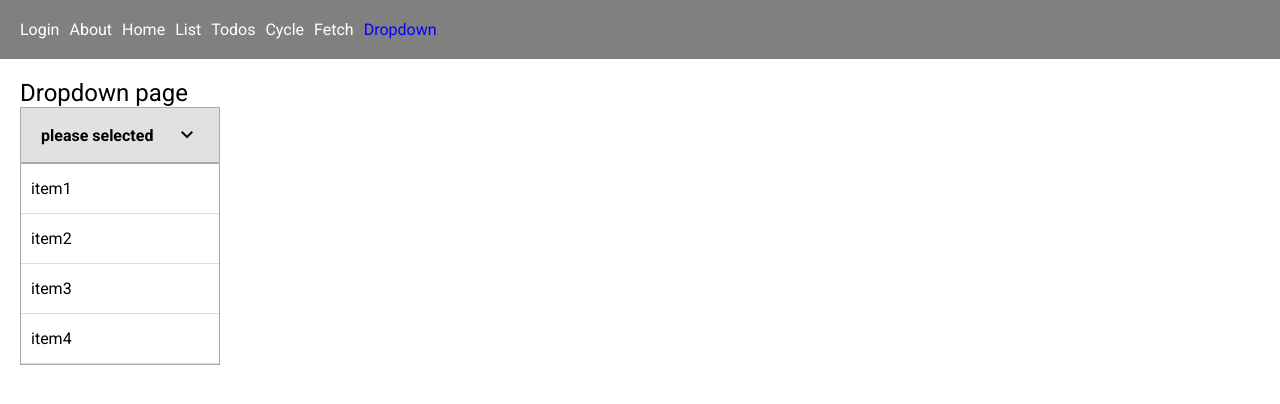
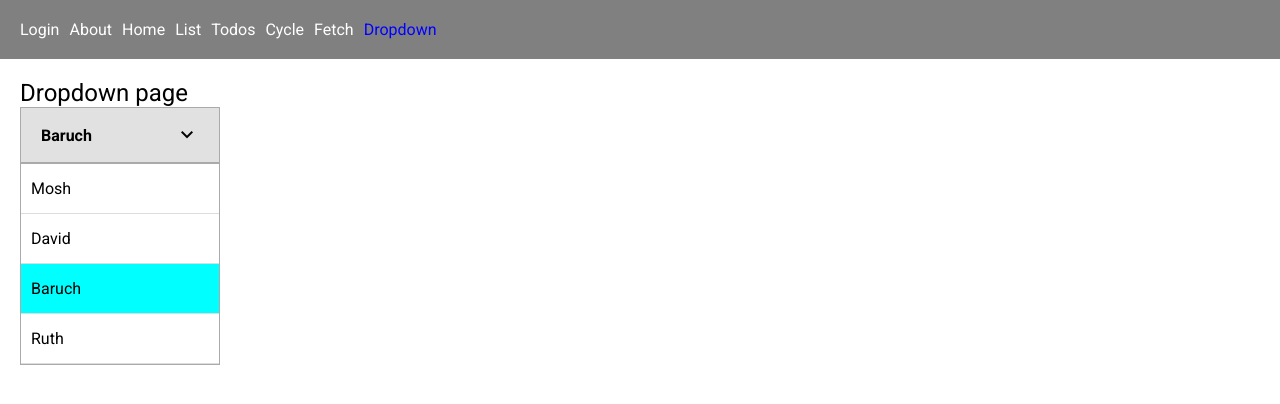
Before and after one commit to zadahead/IAI-React-6-2025, a React (Vite) app: page /dropdown in a window 1280 px wide. Shown: the top 404 px of the page. Built offline with nearby package versions, Linux system fonts and the light colour scheme.

Commit message:
dropdown final

```diff
--- a/src/UIKit/Elements/dropdown/Dropdown.jsx
+++ b/src/UIKit/Elements/dropdown/Dropdown.jsx
@@ -1,19 +1,74 @@
+import { useEffect, useRef, useState } from 'react';
 import { Icon } from '../Icon';
 import './dropdown.css';
 
-export const Dropdown = () => {
+export const Dropdown = ({ list, selected, onChange }) => {
+    const [isOpen, setIsOpen] = useState(true);
+    const wrapRef = useRef();
+
+    useEffect(() => {
+        document.body.addEventListener("click", handleClose);
+
+        return () => {
+            document.body.removeEventListener("click", handleClose);
+        }
+    }, [])
+
+    const handleClose = (e) => {
+        if (!wrapRef.current) return;
+
+        if (wrapRef.current.contains(e.target)) {
+            return;
+        }
+
+        setIsOpen(false);
+    }
+
+    const handleToggle = (e) => {
+        e.stopPropagation();
+        setIsOpen(!isOpen);
+    }
+
+    const renderTitle = () => {
+        if (selected) {
+            const item = list.find(item => item.key === selected);
+            if (item) {
+                return item.value;
+            }
+        }
+
+        return "please select"
+    }
+
+    const handleSelect = (item) => {
+        onChange(item.key);
+        setIsOpen(false);
+    }
+
+    const getItemStyle = (item) => {
+        if (item.key === selected) {
+            return "list_item selected"
+        }
+        return "list_item"
+    }
+
     return (
-        <div className="dropdown">
-            <div className="trigger">
-                <div className="selected_value">please selected</div>
+        <div className="dropdown" ref={wrapRef}>
+            <div className="trigger" onClick={handleToggle}>
+                <div className="selected_value">{renderTitle()}</div>
                 <Icon i="keyboard_arrow_down" />
             </div>
-            <ul className='list'>
-                <li className='list_item'>item1</li>
-                <li className='list_item'>item2</li>
-                <li className='list_item'>item3</li>
-                <li className='list_item'>item4</li>
-            </ul>
+            {isOpen && (
+                <ul className='list'>
+                    {list.map((item) => (
+                        <li
+                            key={item.key}
+                            className={getItemStyle(item)}
+                            onClick={() => handleSelect(item)}
+                        >{item.value}</li>
+                    ))}
+                </ul>
+            )}
         </div>
     )
 }
--- a/src/UIKit/Elements/dropdown/dropdown.css
+++ b/src/UIKit/Elements/dropdown/dropdown.css
@@ -47,3 +47,7 @@
     background-color: #eee;
     cursor: pointer;
 }
+
+.dropdown .list .list_item.selected {
+    background-color: cyan;
+}
--- a/src/pages/dropdown/DropdownPage.jsx
+++ b/src/pages/dropdown/DropdownPage.jsx
@@ -1,10 +1,31 @@
+import { useState } from "react"
 import { Dropdown } from "../../UIKit/Elements/dropdown/Dropdown"
 
+const list = [
+    {
+        key: 1,
+        value: "Mosh"
+    },
+    {
+        key: 2,
+        value: "David"
+    },
+    {
+        key: 3,
+        value: "Baruch"
+    },
+    {
+        key: 4,
+        value: "Ruth"
+    }
+]
 export const DropdownPage = () => {
+    const [selected, setSelected] = useState(3);
+
     return (
         <div>
             <h2>Dropdown page</h2>
-            <Dropdown />
+            <Dropdown list={list} selected={selected} onChange={setSelected} />
             <h2>iii</h2>
         </div>
     )
```
